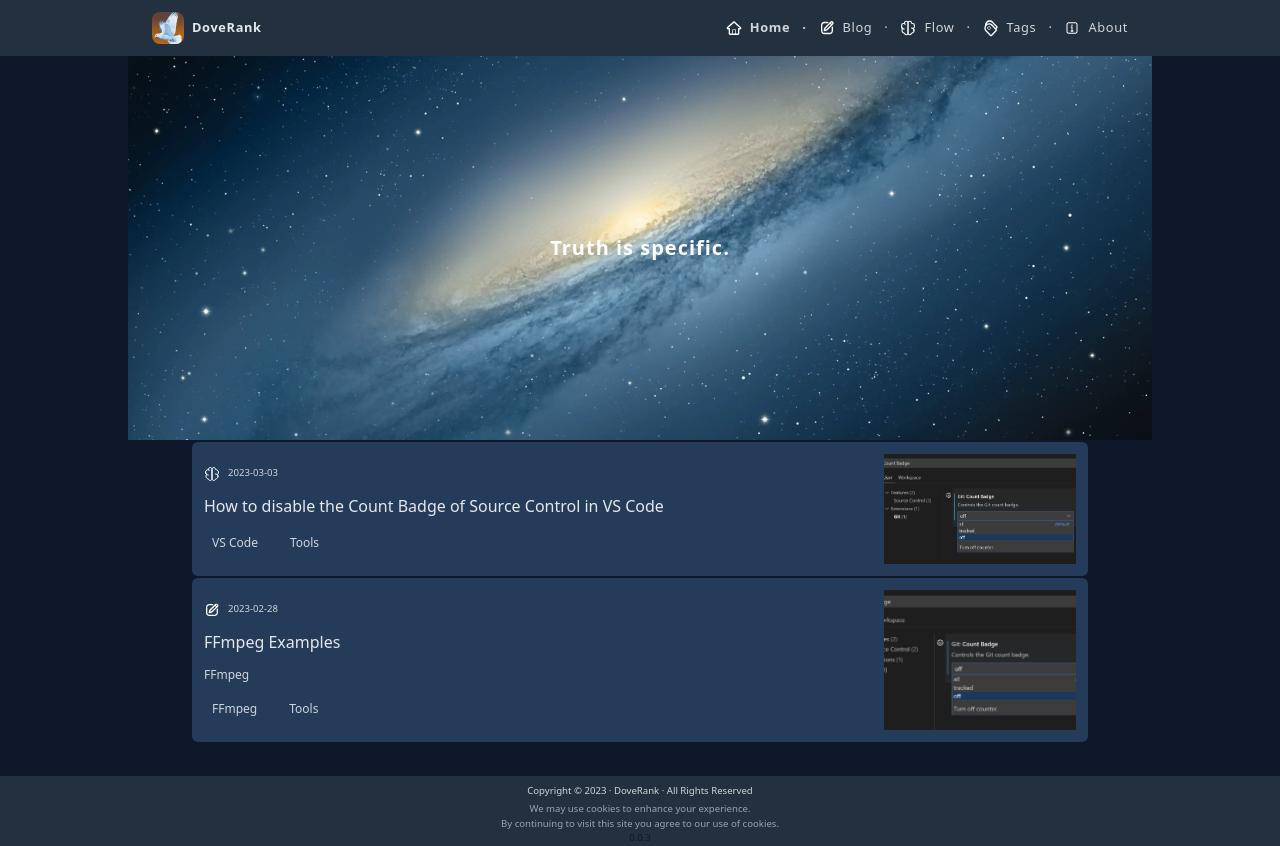
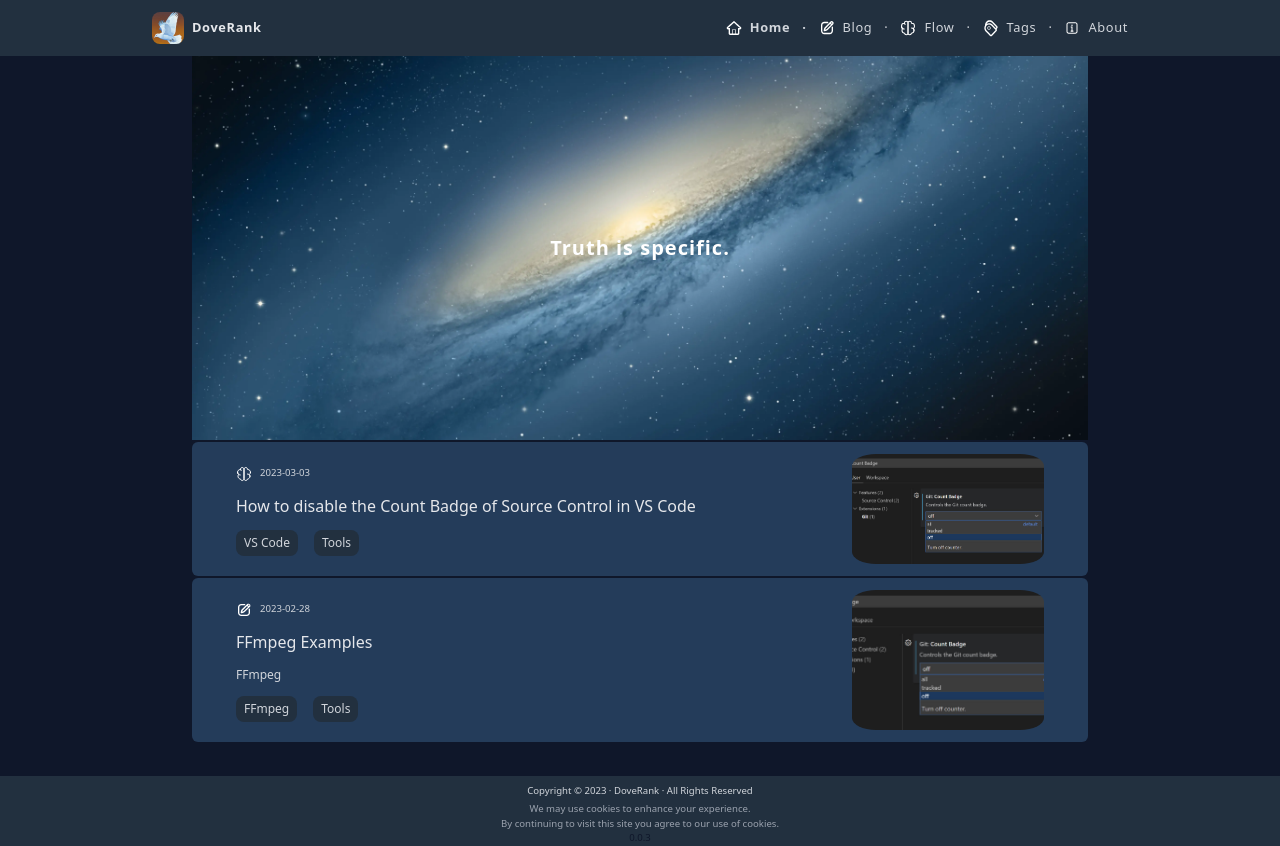
Before and after one commit to bourneo/next-blog, a Next.js app: page / in a window 1280 px wide. Built offline with nearby package versions, Linux system fonts and the light colour scheme.

Commit message:
update image

```diff
--- a/component/ContentItem.jsx
+++ b/component/ContentItem.jsx
@@ -10,7 +10,7 @@ export default function ContentItem({ content, showBadge }) {
   return (
     // item on the list
     <RadiusLayoutItem>
-      <div className="flex ">
+      <div className="flex px-2 md:px-8">
         <div className="grow ">
           <div className="py-3 space-y-3">
             <div className="">{/*todo cover*/}</div>
@@ -44,9 +44,9 @@ export default function ContentItem({ content, showBadge }) {
           </div>
         </div>
 
-        <div className="left-0 Shrink rounded-xl ">
+        <div className="left-0 Shrink  ">
           <img
-            className="h-48 w-48 object-cover md:h-full md:w-48 py-3 "
+            className="h-full w-48 md:h-full md:w-48 object-cover rounded-3xl py-3 "
             src={content.coverPath}
             alt={content.title}
           />
--- a/component/CoverContent.jsx
+++ b/component/CoverContent.jsx
@@ -1,7 +1,11 @@
+import RadiusLayoutCover from './RadiusLayoutCover';
+
 export default function CoverContent({ path, alt }) {
   return (
-    <div className="">
-      <img src={path} alt={alt} className="mx-auto rounded-md" />
-    </div>
+    <RadiusLayoutCover>
+      <div className="">
+        <img src={path} alt={alt} className="mx-auto rounded-md max-w-4xl " />
+      </div>
+    </RadiusLayoutCover>
   );
 }
--- a/component/CoverHome.jsx
+++ b/component/CoverHome.jsx
@@ -2,7 +2,7 @@ export default function CoverHome() {
   return (
     <div className="flex justify-center items-center ">
       <div className="bg-cover bg-center bg-no-repeat bg-[url('/img/sombrero-galaxy-3840x2160.webp')]">
-        <div className="flex justify-center items-center h-96 w-screen max-w-5xl ">
+        <div className="flex justify-center items-center h-96 w-screen max-w-4xl ">
           <div className="text-xl text-white font-bold tracking-wider ">Truth is specific.</div>
         </div>
       </div>
--- /dev/null
+++ b/component/RadiusLayoutBanner.jsx
@@ -0,0 +1,11 @@
+const background_box_color = 'bg-blue-green';
+
+export default function RadiusLayoutBanner({ children }) {
+  return (
+    <div className={`${background_box_color} rounded-md hover:shadow hover:shadow-gray-700`}>
+      <div className="mx-3 my-0.5 ">
+        <div>{children}</div>
+      </div>
+    </div>
+  );
+}
--- /dev/null
+++ b/component/RadiusLayoutCover.jsx
@@ -0,0 +1,11 @@
+const background_box_color = 'bg-blue-sea';
+
+export default function RadiusLayoutCover({ children }) {
+  return (
+    <div className={`${background_box_color} rounded-md hover:shadow hover:shadow-gray-700`}>
+      <div className="mx-3 my-0.5 ">
+        <div>{children}</div>
+      </div>
+    </div>
+  );
+}
--- a/component/TagBadge.jsx
+++ b/component/TagBadge.jsx
@@ -1,7 +1,7 @@
 import Link from 'next/link';
 
 const text_color_dark = 'text-gray-300';
-const background_color_blue = 'bg-blue-regal';
+const background_color_blue = 'bg-blue-green';
 
 export default function TagBadge({ tag }) {
   return (
--- a/component/TagSet.jsx
+++ b/component/TagSet.jsx
@@ -1,5 +1,4 @@
 import TagBadge from './TagBadge';
-import RadiusLayoutLight from './RadiusLayoutLight';
 import RadiusLayoutBanner from './RadiusLayoutBanner';
 
 export default function TagSet({ list }) {
--- a/pages/about.jsx
+++ b/pages/about.jsx
@@ -14,7 +14,7 @@ export default function About() {
           <div
             className={`bg-cover bg-center bg-no-repeat bg-[url('/img/Columba-Arp-Madore-608-333-potw2240a-large.webp')]`}
           >
-            <div className="flex justify-center items-center h-32 w-screen max-w-5xl ">
+            <div className="flex justify-center items-center h-96 w-screen max-w-4xl ">
               <div className="text-xl text-white font-bold tracking-wider ">About</div>
             </div>
           </div>
@@ -32,6 +32,7 @@ export default function About() {
               alt="Avatar"
             />
           </div>
+
           <div className="flex justify-center item-center space-x-4 smt-6">
             <Link className="w-5 h-5" title="Telegram" href="/">
               <Send size="100%" stroke="gray" />
--- a/pages/blog/[slug].jsx
+++ b/pages/blog/[slug].jsx
@@ -34,7 +34,7 @@ export default function BlogItem({ blog }) {
       {/*</div>*/}
       <ContentProgressBar />
 
-      <div className="max-w-4xl mx-auto ">
+      <div className="max-w-5xl mx-auto ">
         <div className="">
           {blog.coverPath && <CoverContent path={blog.coverPath} alt={blog.title} />}
         </div>
--- a/pages/flow/[slug].jsx
+++ b/pages/flow/[slug].jsx
@@ -27,7 +27,7 @@ export async function getStaticProps({ params }) {
 
 export default function FlowItem({ flow }) {
   return (
-    <div className="max-w-4xl mx-auto ">
+    <div className="max-w-5xl mx-auto ">
       <ContentProgressBar />
 
       <div className="">
```
Also changed, not shown: component/RadiusLayoutImage.jsx (added, +11 -0 lines).
